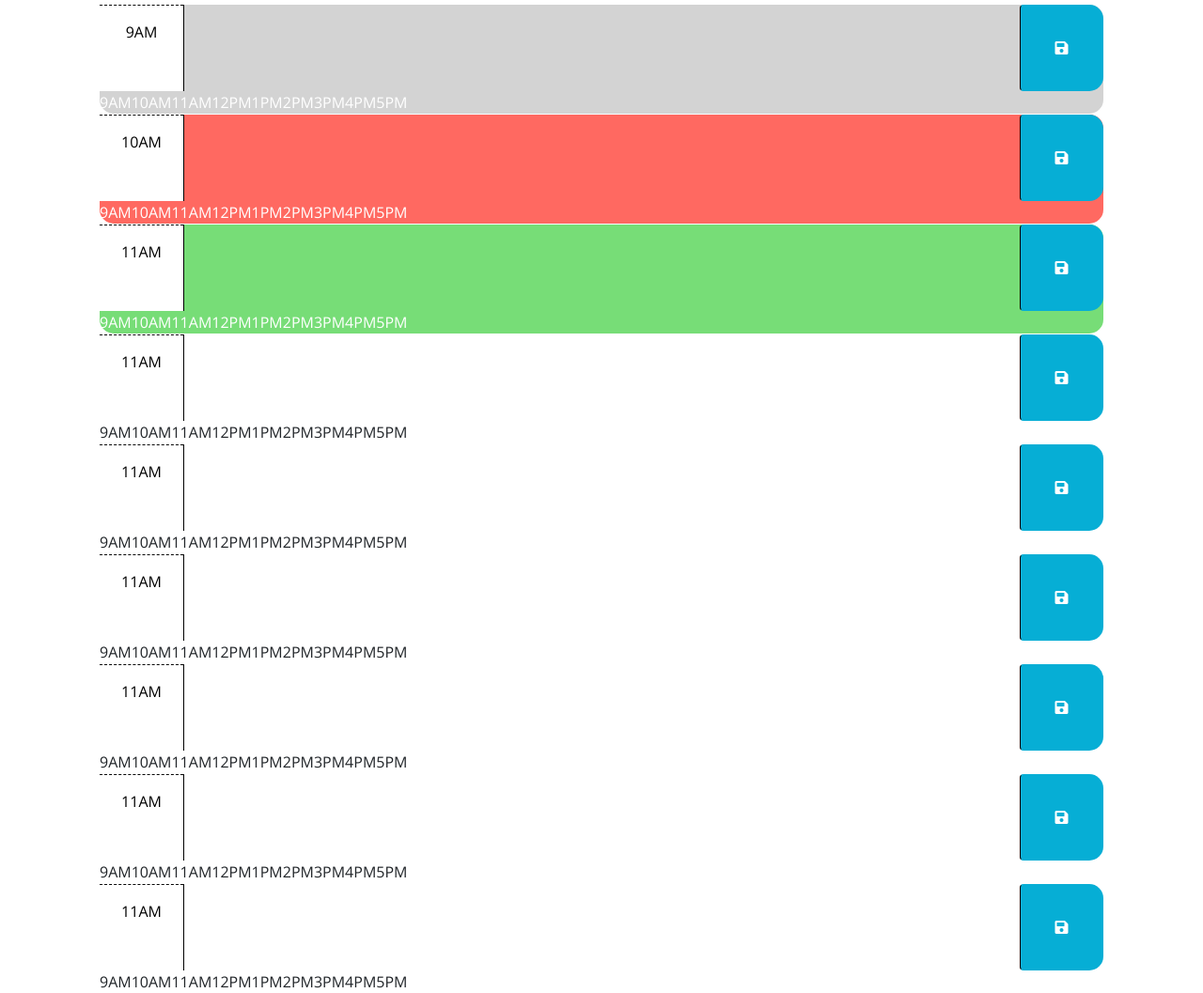
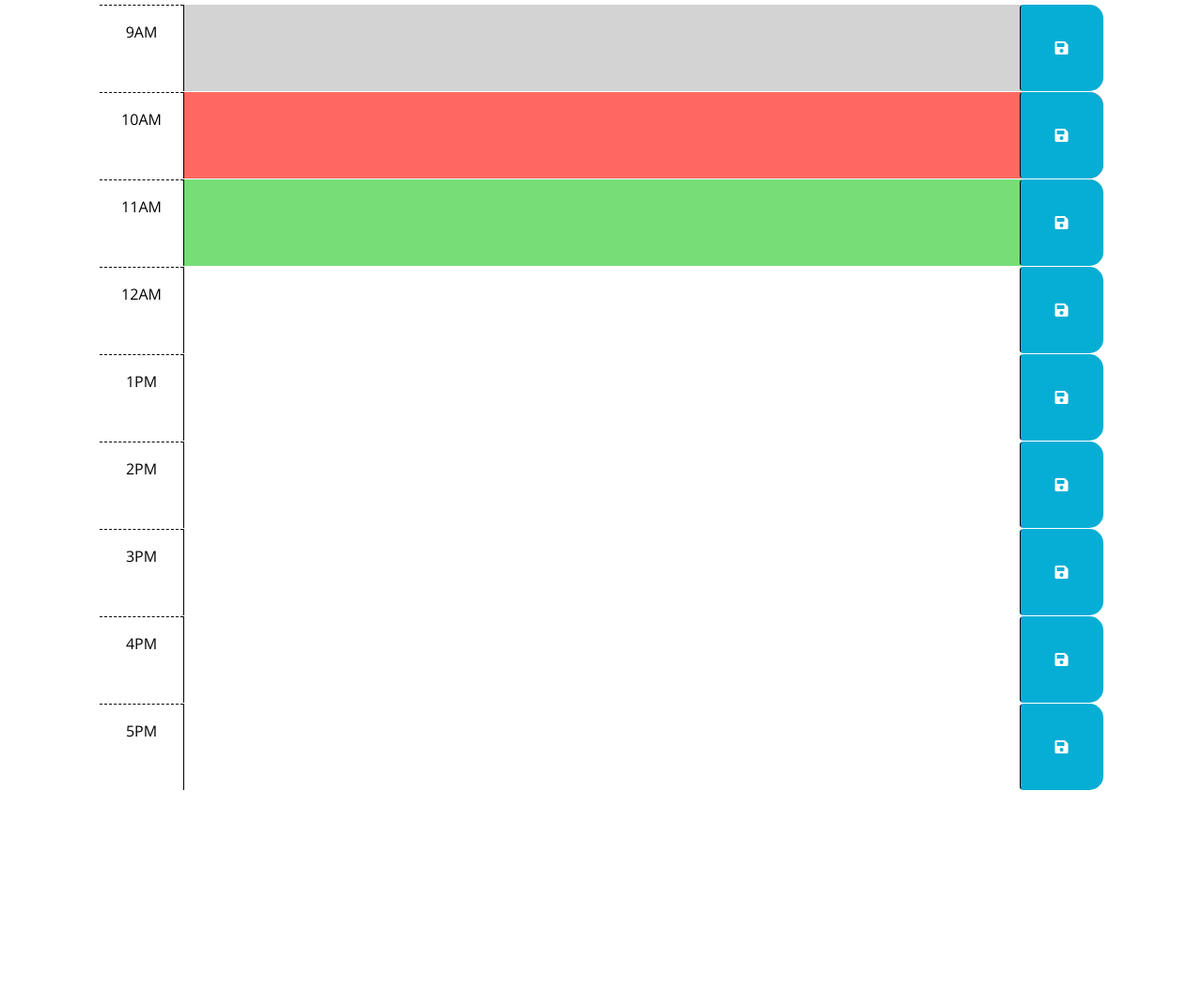
Before and after one commit to sgoodsss/work-day-planner, a plain HTML site: page index.html in a window 1280 px wide. Shown: the part 298-1355 px from the top of the page at 94% size. After the commit the page ends 1139 px from the top, so only its background shows below. Drawn offline with nearby package versions, Linux system fonts and the light colour scheme.

Commit message:
Created global variables to organize code

```diff
--- a/index.html
+++ b/index.html
@@ -35,10 +35,6 @@
         id to the current hour. The html provided below is meant to be an example
         demonstrating how the css provided can be leveraged to create the
         desired layout and colors.
-
-        The html below should be removed or updated
-        in the finished product. Remember to delete this comment once the
-        code is implemented.
         -->
 
       <!-- Example of a past time block. The "past" class adds a gray background color. -->
@@ -70,7 +66,7 @@
 
       <!-- copied div containers above for the rest of the work day hours -->
       <div id="hour-12" class="row time-block">
-        <div class="col-2 col-md-1 hour text-center py-3">11AM</div>
+        <div class="col-2 col-md-1 hour text-center py-3">12AM</div>
         <textarea class="col-8 col-md-10 description" rows="3"> </textarea>
         <button class="btn saveBtn col-2 col-md-1" aria-label="save">
           <i class="fas fa-save" aria-hidden="true"></i>
@@ -78,7 +74,7 @@
       </div>
 
       <div id="hour-13" class="row time-block">
-        <div class="col-2 col-md-1 hour text-center py-3">11AM</div>
+        <div class="col-2 col-md-1 hour text-center py-3">1PM</div>
         <textarea class="col-8 col-md-10 description" rows="3"> </textarea>
         <button class="btn saveBtn col-2 col-md-1" aria-label="save">
           <i class="fas fa-save" aria-hidden="true"></i>
@@ -86,7 +82,7 @@
       </div>
 
       <div id="hour-14" class="row time-block">
-        <div class="col-2 col-md-1 hour text-center py-3">11AM</div>
+        <div class="col-2 col-md-1 hour text-center py-3">2PM</div>
         <textarea class="col-8 col-md-10 description" rows="3"> </textarea>
         <button class="btn saveBtn col-2 col-md-1" aria-label="save">
           <i class="fas fa-save" aria-hidden="true"></i>
@@ -94,7 +90,7 @@
       </div>
 
       <div id="hour-15" class="row time-block">
-        <div class="col-2 col-md-1 hour text-center py-3">11AM</div>
+        <div class="col-2 col-md-1 hour text-center py-3">3PM</div>
         <textarea class="col-8 col-md-10 description" rows="3"> </textarea>
         <button class="btn saveBtn col-2 col-md-1" aria-label="save">
           <i class="fas fa-save" aria-hidden="true"></i>
@@ -102,7 +98,7 @@
       </div>
 
       <div id="hour-16" class="row time-block">
-        <div class="col-2 col-md-1 hour text-center py-3">11AM</div>
+        <div class="col-2 col-md-1 hour text-center py-3">4PM</div>
         <textarea class="col-8 col-md-10 description" rows="3"> </textarea>
         <button class="btn saveBtn col-2 col-md-1" aria-label="save">
           <i class="fas fa-save" aria-hidden="true"></i>
@@ -110,7 +106,7 @@
       </div>
 
       <div id="hour-17" class="row time-block">
-        <div class="col-2 col-md-1 hour text-center py-3">11AM</div>
+        <div class="col-2 col-md-1 hour text-center py-3">5PM</div>
         <textarea class="col-8 col-md-10 description" rows="3"> </textarea>
         <button class="btn saveBtn col-2 col-md-1" aria-label="save">
           <i class="fas fa-save" aria-hidden="true"></i>
--- a/script.js
+++ b/script.js
@@ -1,7 +1,3 @@
-// add time blocks to div container using jquery (3 columns in a row, 9 rows):
-//  - first time in format '12AM'
-//  - then task container
-//  - then save icon
 // create formatting feature to color code time block:
 //  - grey for past
 //  - red for in progress
@@ -16,12 +12,19 @@
 // the code isn't run until the browser has finished rendering all the elements
 // in the html.
 
+// GLOBAL VARIABLES
+// selected the save button
+var saveButton = $(`.saveBtn`);
+// select the text area
+var textArea = $(`#textarea`);
+// stores current time
+var currentTime = dayjs().format('hA')
+// select time block ????
+
 // isn't this the code below jQuery document ready function?
 $(function () {
   var currentDay = dayjs();
   $(`#currentDay`).text(currentDay.format(`dddd, MMMM D YYYY, h:mm:ss a`));
-  // selected the save button
-  var saveButton = $(`.saveBtn`);
 
   saveButton.on('click', function () {
     console.log(`I was clicked!`)
@@ -29,27 +32,22 @@ $(function () {
 
     localStorage.setItem('savedEvent', savedEvent);
   });
-// Array to hold all hours of the workday
-  var workHours = [
-    dayjs().hour(9).format(`hA`),
-    dayjs().hour(10).format(`hA`),
-    dayjs().hour(11).format(`hA`),
-    dayjs().hour(12).format(`hA`),
-    dayjs().hour(13).format(`hA`),
-    dayjs().hour(14).format(`hA`),
-    dayjs().hour(15).format(`hA`),
-    dayjs().hour(16).format(`hA`),
-    dayjs().hour(17).format(`hA`),
-  ];
-  // how do I select only the area of the time?
-  var timeBlock = $('.time-block');
-  // How do I get the items in the array to print one by one
-  timeBlock.append(workHours);
+// Array to hold all hours of the workday.  Don't think I need this anymore...
+  // var workHours = [
+  //   dayjs().hour(9).format(`hA`),
+  //   dayjs().hour(10).format(`hA`),
+  //   dayjs().hour(11).format(`hA`),
+  //   dayjs().hour(12).format(`hA`),
+  //   dayjs().hour(13).format(`hA`),
+  //   dayjs().hour(14).format(`hA`),
+  //   dayjs().hour(15).format(`hA`),
+  //   dayjs().hour(16).format(`hA`),
+  //   dayjs().hour(17).format(`hA`),
+  // ];
 
-  // select the text area
-  var textArea = $(`#textarea`);
+  function checkTime () {
 
-
+  }
   // TODO: Add a listener for click events on the save button. This code should
   // use the id in the containing time-block as a key to save the user input in
   // local storage. Is the code above correct?  Am I supposed to save the whole row in local storage?
@@ -64,6 +62,8 @@ $(function () {
   // attribute of each time-block be used to conditionally add or remove the
   // past, present, and future classes? How can Day.js be used to get the
   // current hour in 24-hour time?
+
+
   //
   // TODO: Add code to get any user input that was saved in localStorage and set
   // the values of the corresponding textarea elements. HINT: How can the id
```
